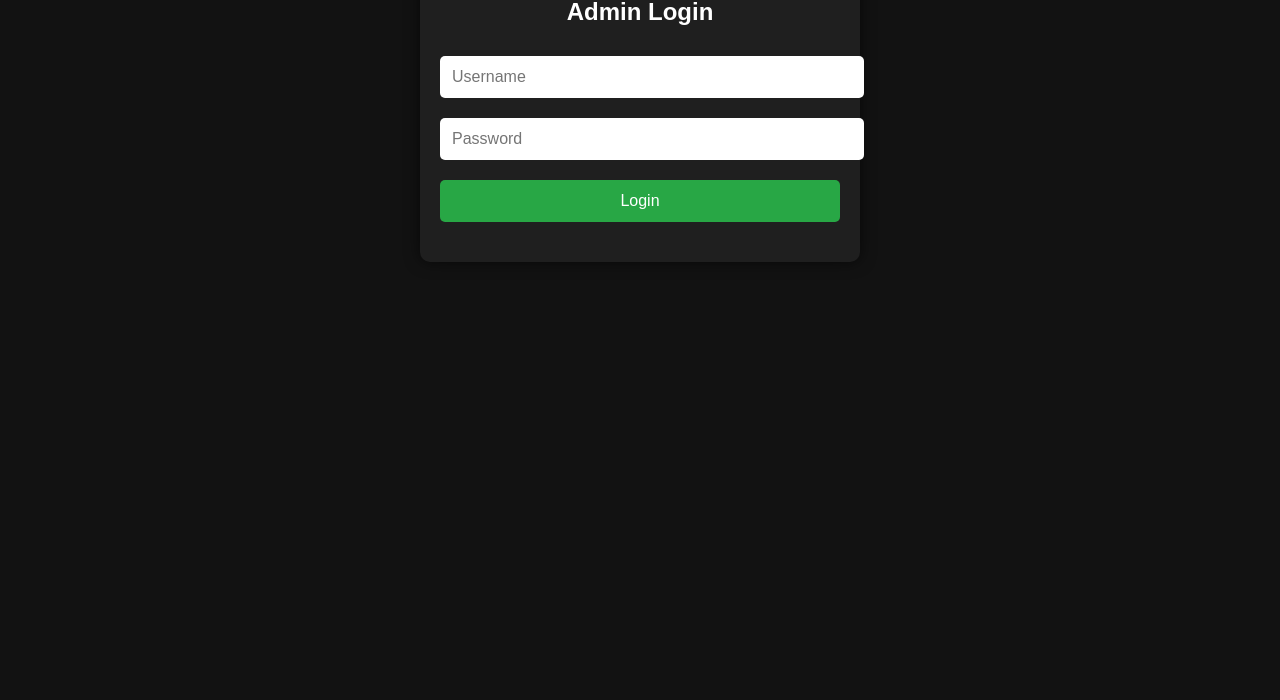
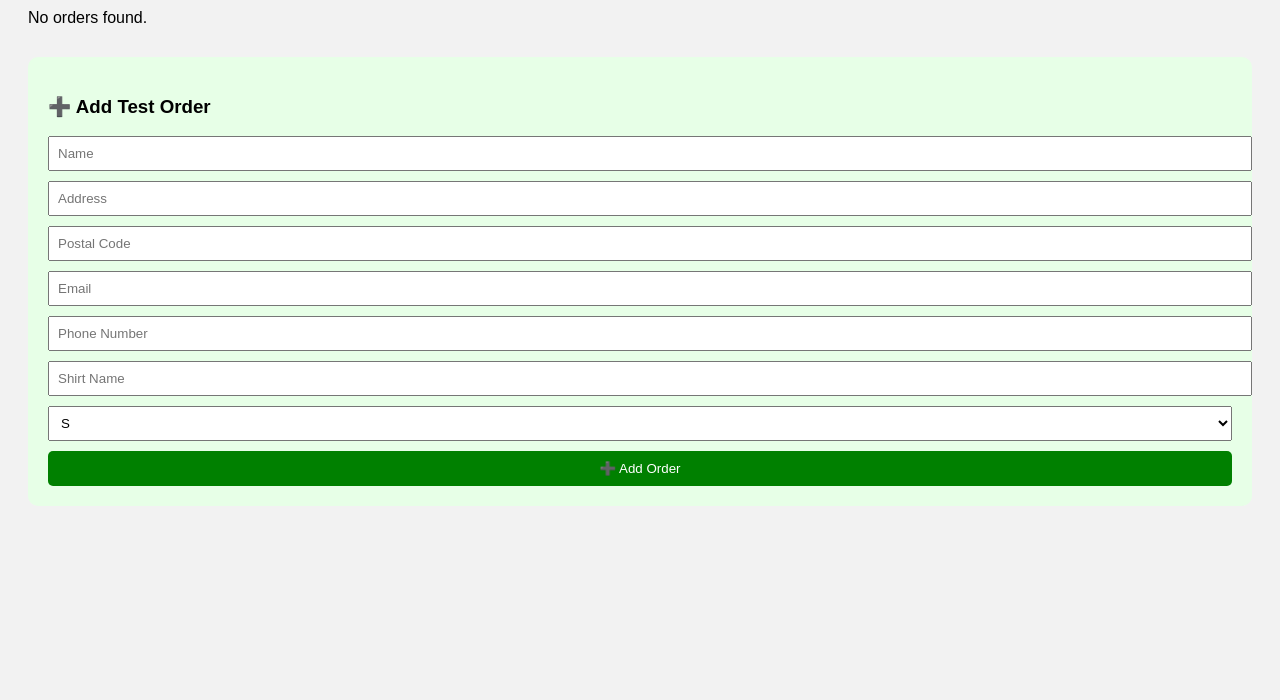
Before and after one commit to 13Hasan/admin, a plain HTML site: page index.html in a window 1280 px wide. Shown: the part 100-800 px from the top of the page. Drawn offline with Linux system fonts and the light colour scheme.

Commit message:
Update index.html

```diff
--- a/index.html
+++ b/index.html
@@ -2,79 +2,133 @@
 <html lang="en">
 <head>
   <meta charset="UTF-8">
-  <title>Admin Panel – Qaqash</title>
+  <title>Admin Panel – Orders</title>
   <style>
     body {
       font-family: Arial, sans-serif;
-      background: #121212;
-      color: #fff;
-      padding: 50px;
+      background: #f2f2f2;
+      padding: 20px;
+    }
+    h1 {
+      color: darkgreen;
       text-align: center;
     }
-    .login-box, .admin-panel {
-      max-width: 400px;
-      margin: 0 auto;
-      background: #1f1f1f;
+    .order {
+      background: white;
+      border: 1px solid #ccc;
+      padding: 15px;
+      margin-bottom: 10px;
+      border-radius: 8px;
+    }
+    .order button {
+      background: red;
+      color: white;
+      border: none;
+      padding: 6px 12px;
+      border-radius: 5px;
+      cursor: pointer;
+    }
+    .add-order {
+      margin-top: 30px;
+      background: #e7ffe7;
       padding: 20px;
       border-radius: 10px;
-      box-shadow: 0 0 15px rgba(0,0,0,0.6);
     }
-    input, button {
+    .add-order input, .add-order select {
+      display: block;
       width: 100%;
-      padding: 12px;
-      margin: 10px 0;
+      margin-bottom: 10px;
+      padding: 8px;
+    }
+    .add-order button {
+      background: green;
+      color: white;
+      padding: 10px;
+      width: 100%;
+      border: none;
       border-radius: 5px;
-      border: none;
-      font-size: 16px;
-    }
-    button {
-      background-color: #28a745;
-      color: white;
       cursor: pointer;
-    }
-    button:hover {
-      background-color: #218838;
-    }
-    .error {
-      color: red;
-      margin-top: 10px;
-    }
-    .hidden {
-      display: none;
     }
   </style>
 </head>
 <body>
+  <h1>🛒 Admin Panel – Orders</h1>
 
-  <div id="login-box" class="login-box">
-    <h2>Admin Login</h2>
-    <input type="text" id="username" placeholder="Username">
-    <input type="password" id="password" placeholder="Password">
-    <button onclick="login()">Login</button>
-    <div id="error-msg" class="error"></div>
-  </div>
+  <div id="orders"></div>
 
-  <div id="admin-panel" class="admin-panel hidden">
-    <h2>👑 Welcome to Admin Panel</h2>
-    <p>Only you can see this page.</p>
-    <!-- Burada sifarişlər və başqa şeylər olacaq -->
+  <div class="add-order">
+    <h3>➕ Add Test Order</h3>
+    <input id="testName" placeholder="Name" required>
+    <input id="testAddress" placeholder="Address" required>
+    <input id="testPostcode" placeholder="Postal Code">
+    <input id="testEmail" type="email" placeholder="Email" required>
+    <input id="testPhone" placeholder="Phone Number">
+    <input id="testShirt" placeholder="Shirt Name" required>
+    <select id="testSize">
+      <option value="S">S</option>
+      <option value="M">M</option>
+      <option value="L">L</option>
+      <option value="XL">XL</option>
+    </select>
+    <button onclick="addTestOrder()">➕ Add Order</button>
   </div>
 
   <script>
-    function login() {
-      const username = document.getElementById('username').value.trim();
-      const password = document.getElementById('password').value.trim();
-      const errorMsg = document.getElementById('error-msg');
+    function loadOrders() {
+      const orders = JSON.parse(localStorage.getItem("orders") || "[]");
+      const container = document.getElementById("orders");
+      container.innerHTML = "";
 
-      if (username === "qehbe" && password === "sensen") {
-        document.getElementById('login-box').classList.add('hidden');
-        document.getElementById('admin-panel').classList.remove('hidden');
-        errorMsg.textContent = "";
-      } else {
-        errorMsg.textContent = "⚠️ Wrong username or password.";
+      if (orders.length === 0) {
+        container.innerHTML = "<p>No orders found.</p>";
+        return;
       }
+
+      orders.forEach((o, index) => {
+        const div = document.createElement("div");
+        div.className = "order";
+        div.innerHTML = `
+          <b>#${index + 1}</b><br>
+          <b>Shirt:</b> ${o.shirt}<br>
+          <b>Name:</b> ${o.name}<br>
+          <b>Address:</b> ${o.address}<br>
+          <b>Postal Code:</b> ${o.postcode}<br>
+          <b>Email:</b> ${o.email}<br>
+          <b>Phone:</b> ${o.phone}<br>
+          <b>Size:</b> ${o.size}<br>
+          <b>Date:</b> ${o.date}<br>
+          <button onclick="deleteOrder(${index})">❌ Delete</button>
+        `;
+        container.appendChild(div);
+      });
     }
+
+    function deleteOrder(index) {
+      let orders = JSON.parse(localStorage.getItem("orders") || "[]");
+      orders.splice(index, 1);
+      localStorage.setItem("orders", JSON.stringify(orders));
+      loadOrders();
+    }
+
+    function addTestOrder() {
+      const order = {
+        shirt: document.getElementById("testShirt").value,
+        name: document.getElementById("testName").value,
+        address: document.getElementById("testAddress").value,
+        postcode: document.getElementById("testPostcode").value,
+        email: document.getElementById("testEmail").value,
+        phone: document.getElementById("testPhone").value,
+        size: document.getElementById("testSize").value,
+        date: new Date().toLocaleString()
+      };
+
+      let orders = JSON.parse(localStorage.getItem("orders") || "[]");
+      orders.push(order);
+      localStorage.setItem("orders", JSON.stringify(orders));
+      loadOrders();
+    }
+
+    window.onload = loadOrders;
   </script>
-
 </body>
 </html>
```
